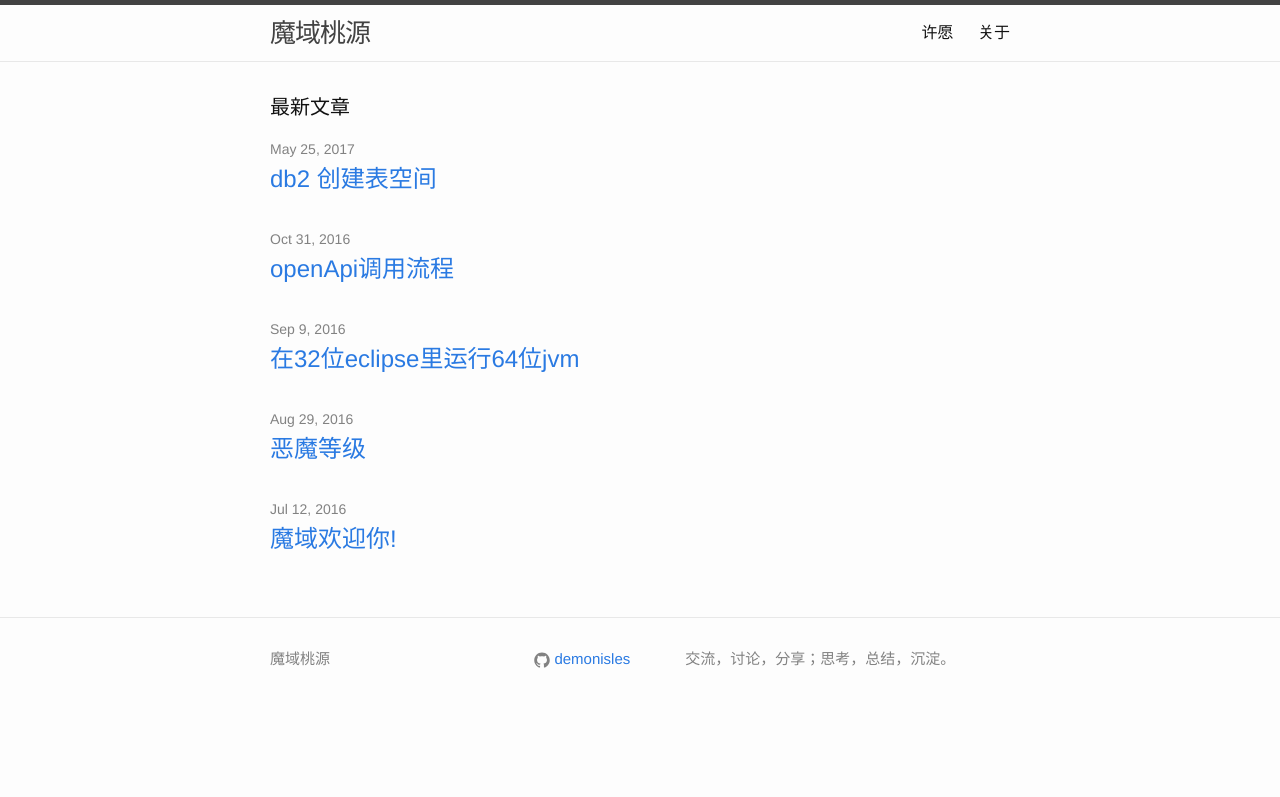
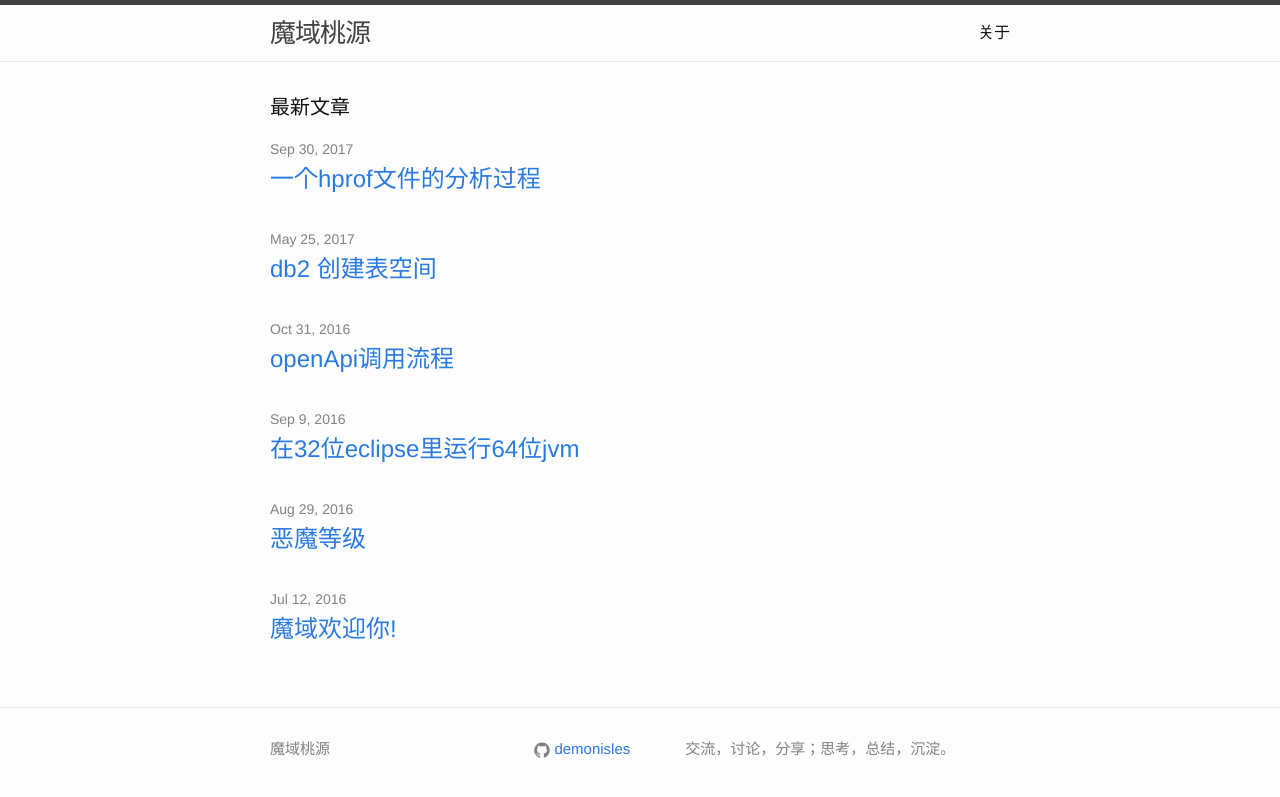
Before and after one commit to demonisles/demonisles.github.io, a Jekyll site: the page built from index.html, in a window 1280 px wide. Shown: the top 797 px of the page. Built offline with Jekyll 4.4.1, drawn with Linux system fonts in a browser that asks for light colours; part of the change alters nothing that is shown.

Commit message:
一个hprof的分析
一个hprof的分析

```diff
--- a/_includes/header.html
+++ b/_includes/header.html
@@ -14,7 +14,6 @@
       </a>
 
       <div class="trigger">
-          <a class="page-link" href="http://wishes.demonisles.com">许愿</a>
         {% for my_page in site.pages %}
           {% if my_page.title %}
           <a class="page-link" href="{{ my_page.url | prepend: site.baseurl }}">{{ my_page.title }}</a>
--- /dev/null
+++ b/_posts/2017-09-30-fix-bug-through-hprof-file.md
@@ -0,0 +1,44 @@
+---
+layout: post
+title: "一个hprof文件的分析过程"
+description: ""
+category:
+tags: []
+---
+9月30日发现jboss bin目录下在9月15日生成了hprof文件：java_pid2827.hprof
+
+
+<img src="/images/2017-09-30/hprof1.jpg"  width="400"/>
+
+将hprof文件下载到本地，使用mat分析工具分析问题产生原因。
+
+工具：
+
+eclipse Version: Mars.2 Release (4.5.2)
+mat插件：1.6.1
+
+<img src="/images/2017-09-30/mat.png"  width="400"/>
+
+
+将hprof文件导入mat：
+
+
+
+<img src="/images/2017-09-30/fix1.png"  width="400"/>
+
+如图所示：仅 http-0.0.0.0-8080-14 一个线程就占用1.6G内存
+
+查看内存泄漏嫌疑报告
+
+
+<img src="/images/2017-09-30/fix2.png"  width="400"/>
+<img src="/images/2017-09-30/fix3.png"  width="400"/>
+
+查看堆栈信息 基本可以定位
+at com.tonghuafund.loan.webservice.impl.WeixinLoanMsgPushWebServiceImpl.pushWeixinLoanMessage()V (WeixinLoanMsgPushWebServiceImpl.java:126)
+
+调用com.allinpay.fmp.loan.business.service.impl.ApmsMchtServiceImpl.getApmsMchts 查询时导致内存溢出。
+
+接下来是查看代码进一步定位问题。
+
+以上。
```
Also changed, not shown: images/2017-09-30/fix1.png (added), images/2017-09-30/fix2.png (added), images/2017-09-30/fix3.png (added), images/2017-09-30/hprof1.jpg (added), images/2017-09-30/mat.png (added).
